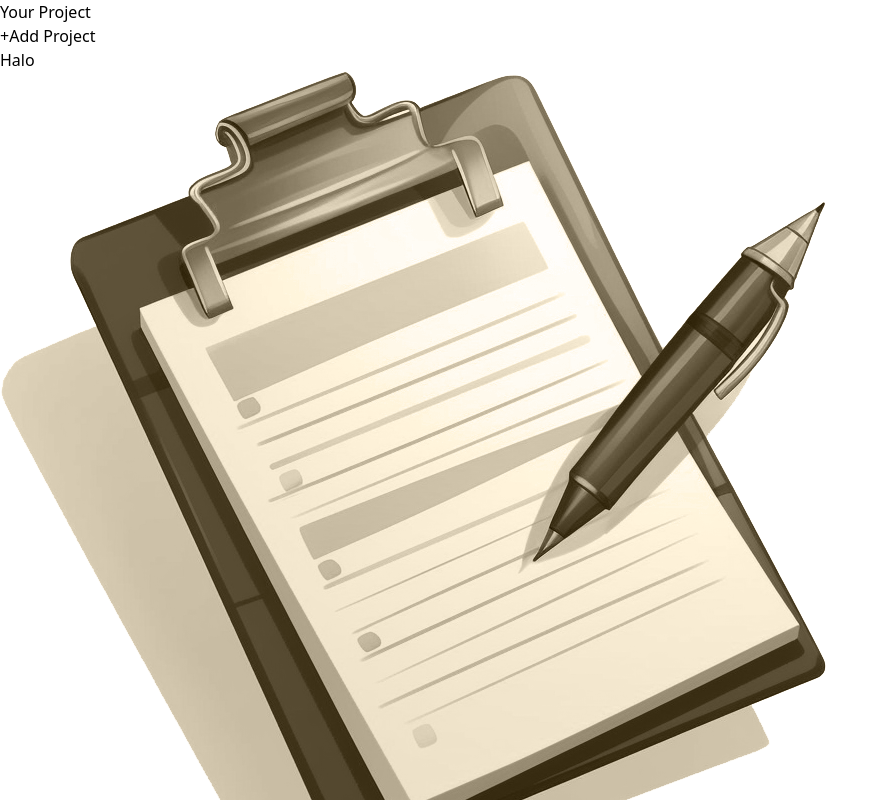
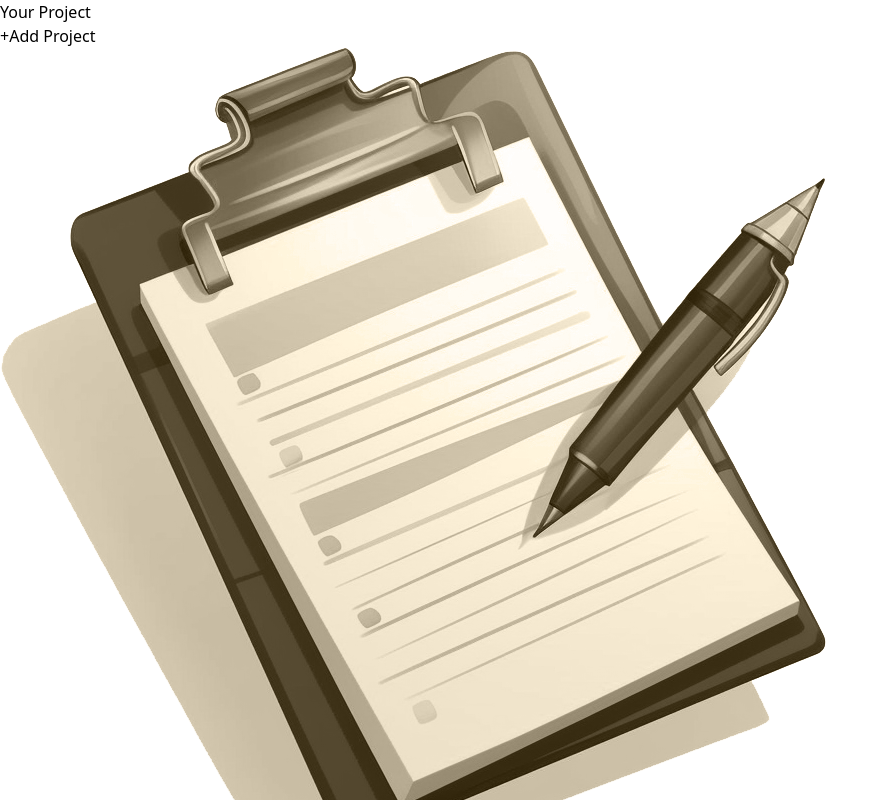
Before and after one commit to aufasyaihan/Project-Manager, a React (Vite) app: page / in a window 1280 px wide. Shown: the top 800 px of the page, without its empty margins (0-889 px from the left). Built offline with nearby package versions, Linux system fonts and the light colour scheme.

Commit message:
added ListProject list

```diff
--- a/src/App.jsx
+++ b/src/App.jsx
@@ -2,6 +2,7 @@ import { useState } from "react";
 import Content from "./components/Content";
 import SideBar from "./components/SideBar";
 import CreateProject from "./components/CreateProject";
+import ListProjects from "./components/ListProjects";
 
 function App() {
   const [isAdd, setIsAdd] = useState(false);
@@ -38,7 +39,9 @@ function App() {
   console.log(projects);
   return (
     <main className="flex h-screen gap-5">
-      <SideBar onAdd={handleAdd} />
+      <SideBar onAdd={handleAdd}>
+        {projects.length > 0 && <ListProjects projects={projects} />}
+      </SideBar>
       {isAdd ? (
         <CreateProject
           onCancel={handleCancel}
--- a/src/components/ListProjects.jsx
+++ b/src/components/ListProjects.jsx
@@ -1,5 +1,7 @@
-export default function ListProjects () {
-    return (
-        <li>Halo</li>
-    )
+export default function ListProjects({ projects }) {
+  return projects.map((project, index) => (
+    <li className=" rounded text-stone-300 hover:bg-stone-700" key={index}>
+      <button className="w-full h-full p-2 text-start">{project.title}</button>
+    </li>
+  ));
 }
--- a/src/components/SideBar.jsx
+++ b/src/components/SideBar.jsx
@@ -1,6 +1,6 @@
 import ListProjects from "./ListProjects";
 
-export default function SideBar({ onAdd }) {
+export default function SideBar({ onAdd, children}) {
   return (
     <aside className="mt-5 bg-stone-900 text-gray-50 py-14 pl-8 pr-16 rounded-se-3xl ">
       <h1 className="text-xl text-start uppercase font-bold md:text-3xl">
@@ -12,8 +12,8 @@ export default function SideBar({ onAdd }) {
       >
         <span className="pr-2">+</span>Add Project
       </button>
-      <ul>
-        <ListProjects />
+      <ul className="mt-8 flex flex-col gap-3">
+        {children}
       </ul>
     </aside>
   );
```
